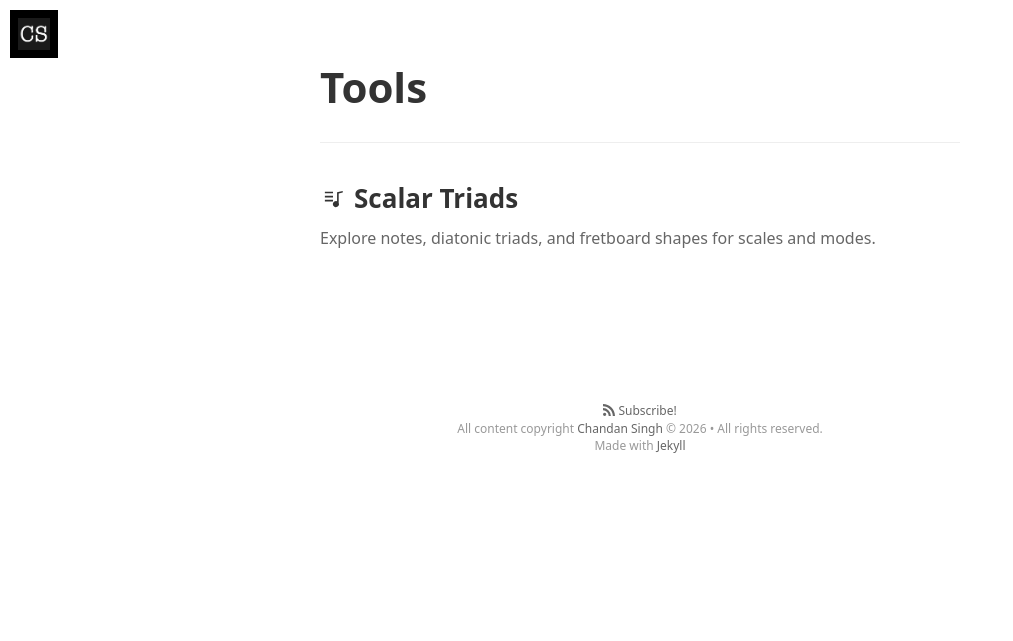
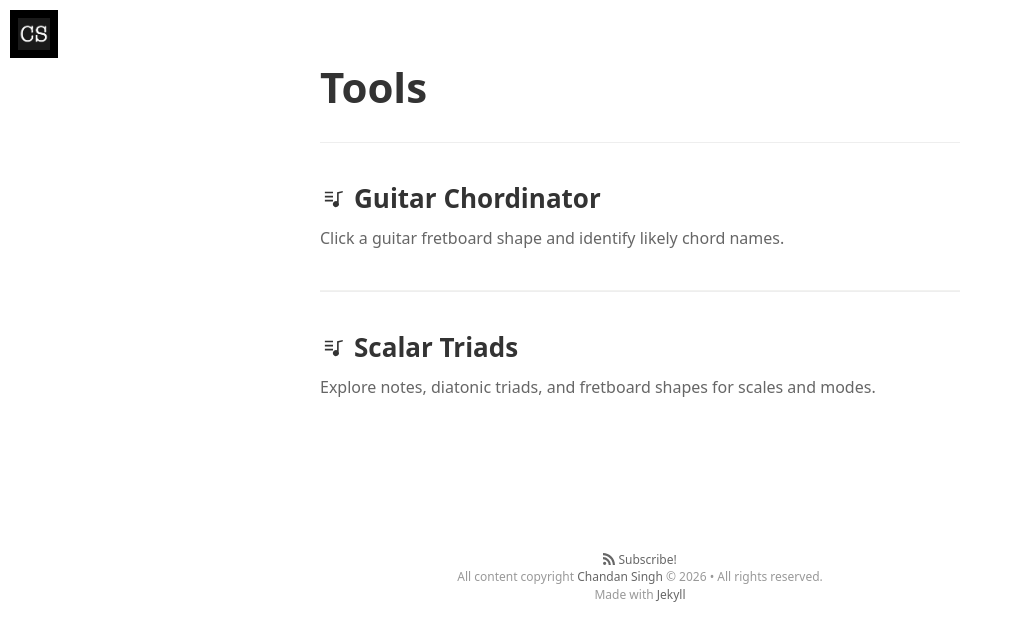
Before and after one commit to cs-shadow/cs-shadow.github.io, a Jekyll site: the page built from site/tools/index.html, in a window 1280 px wide. Shown: the top 641 px of the page, without its empty margins (0-1013 px from the left). Built offline with Jekyll 4.4.1, drawn with Linux system fonts in a browser that asks for light colours.

Commit message:
List guitar chordinator tool
Add Guitar Chordinator to the Tools index using the existing fret-note icon and a short description.

```diff
--- a/site/tools/index.html
+++ b/site/tools/index.html
@@ -11,6 +11,11 @@ permalink: /tools/
 
   <section class="tools-list" aria-label="Available tools">
     <article class="tool-listing">
+      <h2><a href="/tools/guitar-chordinator/">{% include icon.html name="note-fret" %} Guitar Chordinator</a></h2>
+      <p>Click a guitar fretboard shape and identify likely chord names.</p>
+    </article>
+
+    <article class="tool-listing">
       <h2><a href="/tools/scalar-triads/">{% include icon.html name="note-fret" %} Scalar Triads</a></h2>
       <p>Explore notes, diatonic triads, and fretboard shapes for scales and modes.</p>
     </article>
```
